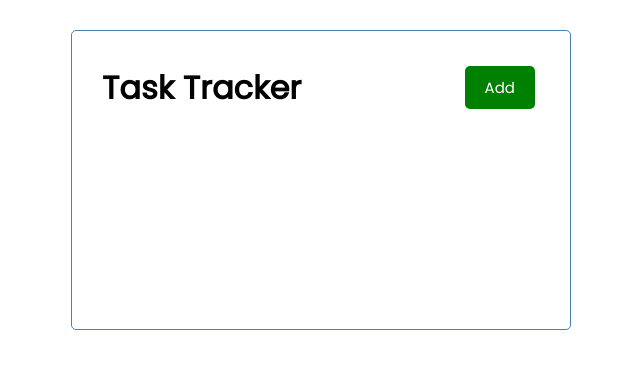
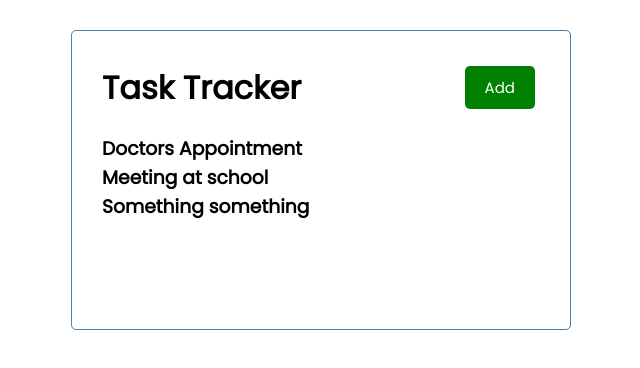
Before and after one commit to WillianWerlang/react-tutorial, a React (Create React App) app: page / in a window 1280 px wide. Shown: the top 368 px of the page, without its empty margins (319-959 px from the left). Built offline with nearby package versions, Linux system fonts and the light colour scheme.

Commit message:
Add Tasks

```diff
--- a/src/App.js
+++ b/src/App.js
@@ -1,9 +1,29 @@
+import { useState } from 'react'
 import Header from './components/Header'
+import Tasks from './components/Tasks'
 
 function App() {
+  const [tasks, setTasks] = useState(
+    [
+      {
+        id: 1,
+        text: 'Doctors Appointment'
+      },
+      {
+        id: 2,
+        text: 'Meeting at school'
+      },
+      {
+        id: 3,
+        text: 'Something something'
+      }
+    ]
+  )
+
   return (
     <div className="container">
       <Header title='Task Tracker' />
+      <Tasks tasks={tasks}/>
     </div>
   );
 }
--- /dev/null
+++ b/src/components/Task.js
@@ -0,0 +1,9 @@
+const Task = ({ task }) => {
+  return (
+    <div>
+      <h3 key={task.id}>{task.text}</h3>
+    </div>
+  );
+};
+
+export default Task;
--- /dev/null
+++ b/src/components/Tasks.js
@@ -0,0 +1,13 @@
+import Task from './Task'
+
+const Tasks = ({ tasks }) => {
+    return (
+        <div>
+            {tasks.map((task) => (
+                <Task task={task} />
+            ))}
+        </div>
+    )
+}
+
+export default Tasks
```
